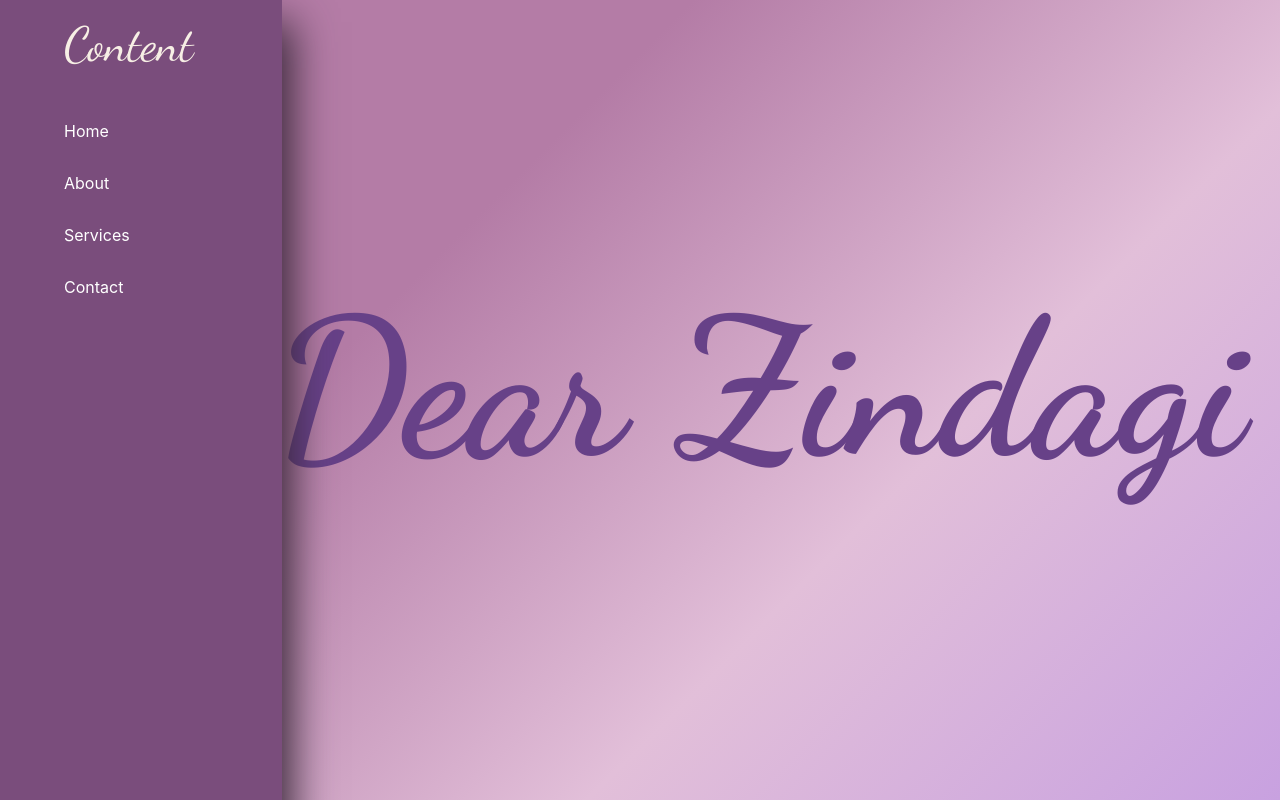
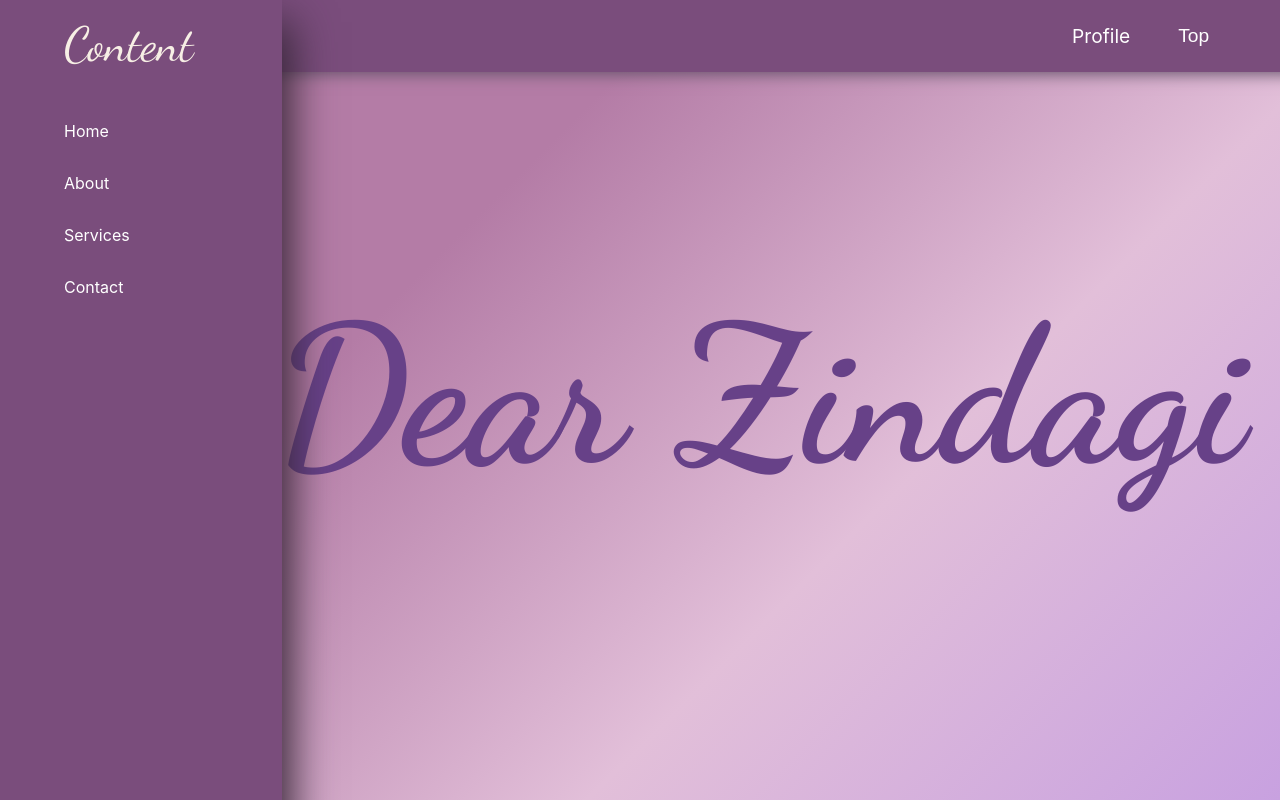
Before and after one commit to Shruti-jha6/frontend, a React (Create React App) app: page / in a window 1280 px wide. Shown: the top 800 px of the page. Built offline with nearby package versions, Linux system fonts and the light colour scheme.

Commit message:
some changes

```diff
--- /dev/null
+++ b/src/comp/Header.css
@@ -0,0 +1,63 @@
+.nav {
+    position: fixed;
+    display: flex;
+    justify-content: space-between;
+    align-items: center;
+    background-color: #7a4d7c;
+    height: 4.5rem;
+    width: 100%;
+    padding: 0 2rem;
+    z-index: 5;
+    box-shadow: 2px 2px 15px rgb(100, 83, 105);
+  }
+
+  .nav-section1 {
+    display: flex;
+    margin-left: 80%;
+  }
+  .nav-section2 {
+    display: flex;
+    margin-right: 5rem;
+
+  }
+
+  .nav-link1 {
+    color: white;
+    text-decoration: none;
+    font-size: 1.2rem;
+    margin: 0 1rem;
+    cursor: pointer;
+  }
+  .nav-link2 {
+    color: white;
+    text-decoration: none;
+    font-size: 1.2rem;
+    margin: 0 1rem;
+    cursor: pointer;
+  }
+  button{
+    background: transparent;
+    margin-right: 7rem;
+    padding: 1rem;
+    border: none;
+    /* border-left: 6px solid rgb(245, 244, 212);
+    border-right: 6px solid rgb(245, 244, 212); */
+  }
+
+  .nav-link1:hover {
+    text-decoration: 5px underline;
+    scale: 1.1;
+
+  }
+  .nav-link2:hover {
+    text-decoration: 5px underline;
+    scale: 1.1;
+
+  }
+  @media (max-width: 768px) {
+    .nav-section1 {
+        display: flex;
+        margin-left: 67%;
+      }
+
+  }
--- /dev/null
+++ b/src/comp/Header.jsx
@@ -0,0 +1,21 @@
+import React from 'react';
+import './Header.css';
+
+const Header = () => {
+  const scrollToTop = () => {
+    window.scrollTo({ top: 0, behavior: 'smooth' });
+  };
+
+  return (
+    <header className="nav">
+      <div className="nav-section1">
+        <a href="#profile" className="nav-link1">Profile</a>
+      </div>
+      <div className="nav-section2">
+        <button onClick={scrollToTop} className="nav-link2">Top</button>
+      </div>
+    </header>
+  );
+};
+
+export default Header;
--- a/src/comp/Home.css
+++ b/src/comp/Home.css
@@ -4,8 +4,17 @@
 .container {
 
   height: 100vh;
-  width: 100vw;
+  width: 100%;
   background: linear-gradient(135deg, #b47ca6 ,#b47ca6, #E2BFD9 ,#C8A1E0); /* Linear gradient background */
+  display: flex;
+  justify-content: center;
+  align-items: center;
+}
+.container1 {
+
+  height: 100vh;
+  width: 100%;
+  background: linear-gradient(135deg,#C8A1E0,  #E2BFD9 );
   display: flex;
   justify-content: center;
   align-items: center;
@@ -32,6 +41,12 @@
 
 /* Mobile and tablet styles */
 @media screen and (max-width: 768px) {
+  .container{
+    width: 100%;
+  }
+  .container1{
+    width: 100%;
+  }
 
   .heading {
     padding-right: 16rem;
--- a/src/comp/Home.jsx
+++ b/src/comp/Home.jsx
@@ -2,14 +2,16 @@
 import gsap from 'gsap';
 import Navbar from './Navbar'; // Corrected import path
 import './Home.css';
+import Header from './Header';
 
 const Home = () => {
   useEffect(() => {
     const tl = gsap.timeline();
 
+
     // Initial animation: appears from below and settles at the center
     tl.fromTo(".heading",
-      { y: '100vh', opacity: 0, scale: 2 }, // Start from below the screen with a larger size
+      { y: '100%', opacity: 0, scale: 1.2 }, // Start from below the screen with a larger size
       { y: '0', opacity: 1, scale: 1, duration: 2, ease: 'power3.inOut' } // Move to center and scale to original size
     )
     .to(".heading",
@@ -19,6 +21,7 @@
 
   return (
     <div>
+      <Header/>
       <Navbar />
       <div className='container'>
         <header className="header">
@@ -27,6 +30,11 @@
         </header>
 
       </div>
+      <div className='container1'>
+        get your things done
+
+      </div>
+
     </div>
   );
 };
--- a/src/comp/Navbar.css
+++ b/src/comp/Navbar.css
@@ -59,6 +59,7 @@
     .navbar {
       width: 100%;
       height: 100%;
+
       transform: translateX(-100%); /* Initially hidden off-screen */
     }
 
@@ -83,10 +84,11 @@
 
       .line1, .line2, .line3 {
         width: 10rem;
-        height: 1.5rem;
+        height: 0.9rem;
         background: #fff;
         margin-bottom: 2px;
         box-shadow: 10px 10px 42px rgb(8, 17, 15);
+        z-index: 10;
 
       }
 
```
